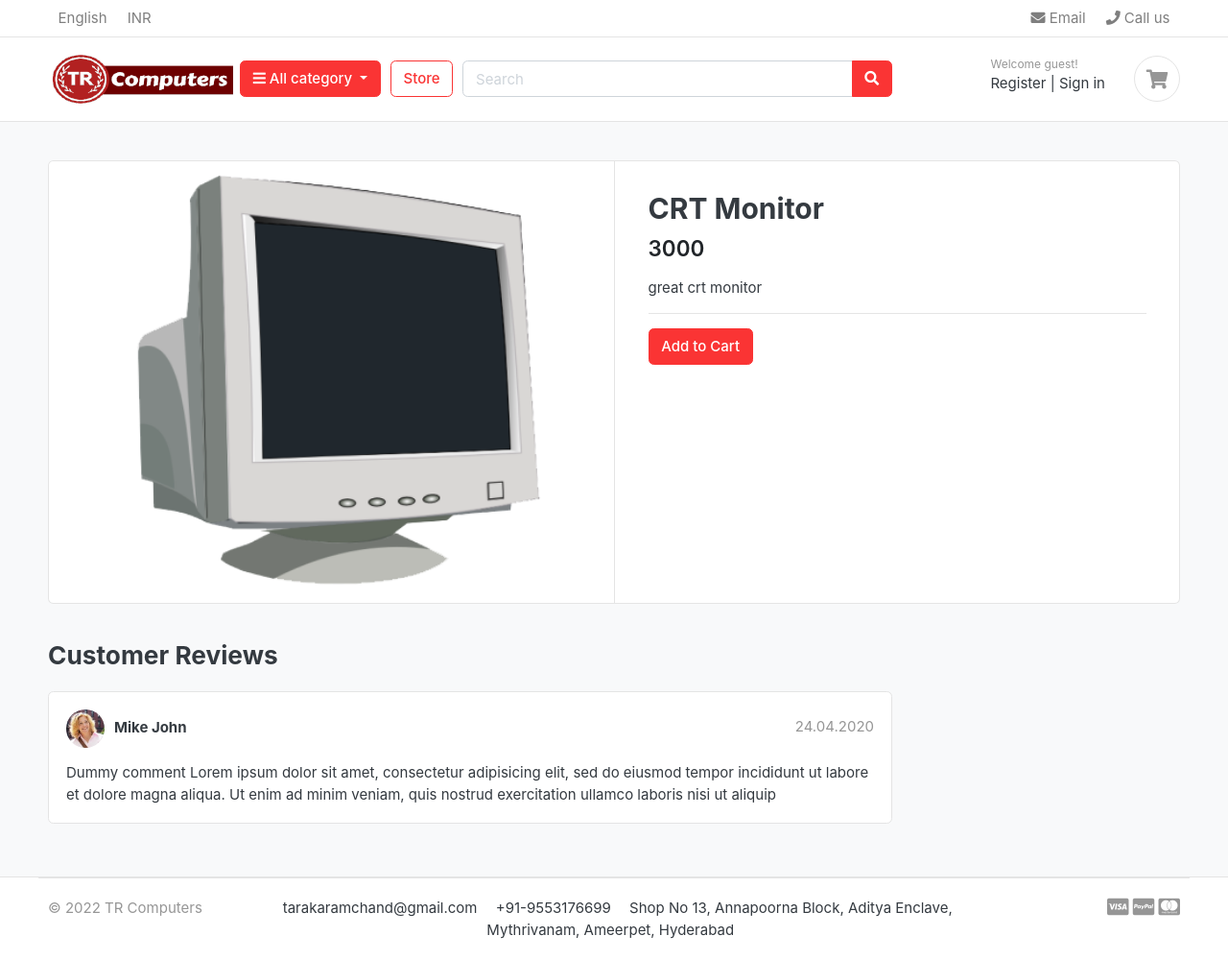
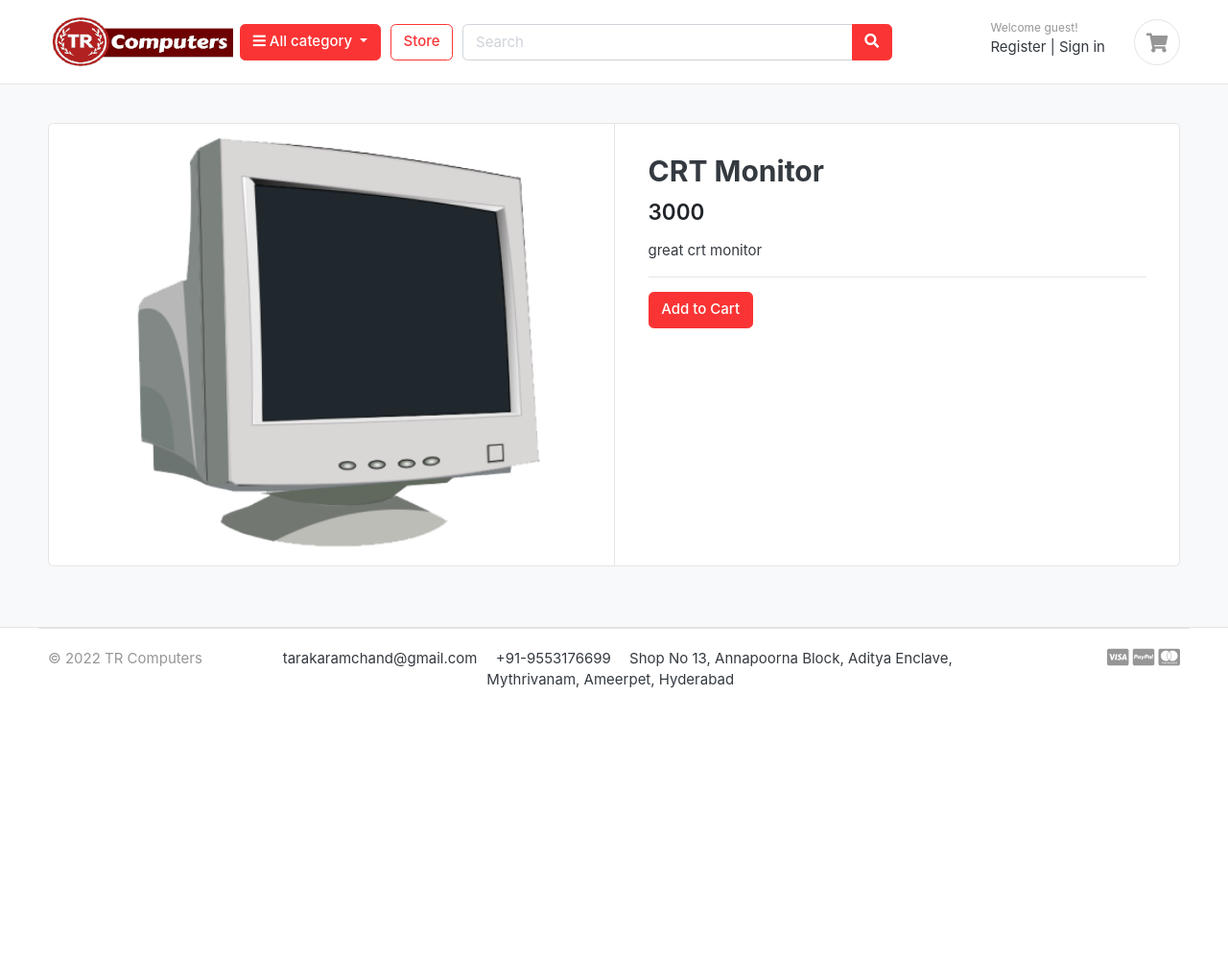
Before and after one commit to nitroZai/TRComputers-E-Commerce, a Django app: a page that uses templates/includes/navbar.html in a window 1280 px wide. Shown: the whole page at 96% size. After the commit the page ends 717 px from the top, so only its background shows below. Run offline with Django 4.2, Linux system fonts and the light colour scheme; data comes from the database, SQL or seed files in the repository; both versions use the stored data as it was after the commit; some libraries are stand-ins or nearby versions; some web fonts are replaced.

Commit message:
basic changes

```diff
--- a/ecommerce/settings.py
+++ b/ecommerce/settings.py
@@ -26,7 +26,7 @@ SECRET_KEY = 'django-insecure-4)%fe^hh2sogl7_r!@(ws1y14*&3)-*c3xtuqb2$m*r)yw-zjw
 # SECURITY WARNING: don't run with debug turned on in production!
 DEBUG = True
 
-ALLOWED_HOSTS = []
+ALLOWED_HOSTS = ["*"]
 
 
 # Application definition
--- a/templates/authentication/login.html
+++ b/templates/authentication/login.html
@@ -24,13 +24,13 @@
 
               </div> <!-- form-group form-check .// -->
               <div class="form-group">
-                  <button type="submit" class="btn btn-primary btn-block"> Login </button>
+                  <button type="submit" class="btn btn-danger btn-block"> Login </button>
               </div> <!-- form-group// -->
           </form>
           </div> <!-- card-body.// -->
         </div> <!-- card .// -->
 
-         <p class="text-center mt-4">Don't have account? <a href="{% url 'register' %}">Sign up</a></p>
+         <p class="text-center mt-4">Don't have account? <a href="{% url 'register' %}" style="color: #df4759">Sign up</a></p>
          <br><br>
     <!-- ============================ COMPONENT LOGIN  END.// ================================= -->
 
--- a/templates/authentication/register.html
+++ b/templates/authentication/register.html
@@ -62,7 +62,7 @@
         <input type="checkbox" class="form-control" value="True" name="seller_status">
 
         <div class="form-group">
-        <button type="submit" class="btn btn-primary btn-block">
+        <button type="submit" class="btn btn-danger btn-block">
             Register
         </button>
         </div>
@@ -73,7 +73,7 @@
       <!-- card-body.// -->
     </div>
     <!-- card .// -->
-    <p class="text-center mt-4">Have an account? <a href="{% url 'login' %}">Log In</a></p>
+    <p class="text-center mt-4">Have an account? <a href="{% url 'login' %}" style="color: #df4759">Log In</a></p>
     <br /><br />
     <!-- ============================ COMPONENT REGISTER  END.// ================================= -->
   </section>
--- a/templates/includes/navbar.html
+++ b/templates/includes/navbar.html
@@ -1,46 +1,6 @@
 {% load static %}
 
 <header class="section-header">
-  <nav class="navbar p-md-0 navbar-expand-sm navbar-light border-bottom">
-    <div class="container">
-      <button
-        class="navbar-toggler"
-        type="button"
-        data-toggle="collapse"
-        data-target="#navbarTop4"
-        aria-controls="navbarNav"
-        aria-expanded="false"
-        aria-label="Toggle navigation"
-      >
-        <span class="navbar-toggler-icon"></span>
-      </button>
-      <div class="collapse navbar-collapse" id="navbarTop4">
-        <ul class="navbar-nav mr-auto">
-          <li class="nav-item dropdown">
-            <a href="#" class="nav-link"> English </a>
-          </li>
-          <li class="nav-item dropdown">
-            <a href="#" class="nav-link"> INR </a>
-          </li>
-        </ul>
-        <ul class="navbar-nav">
-          <li>
-            <a href="#" class="nav-link">
-              <i class="fa fa-envelope"></i> Email
-            </a>
-          </li>
-          <li>
-            <a href="#" class="nav-link">
-              <i class="fa fa-phone"></i> Call us
-            </a>
-          </li>
-        </ul>
-        <!-- list-inline //  -->
-      </div>
-      <!-- navbar-collapse .// -->
-    </div>
-    <!-- container //  -->
-  </nav>
 
   <section class="header-main border-bottom">
     <div class="container">
--- a/templates/orders/placed-orders-items.html
+++ b/templates/orders/placed-orders-items.html
@@ -14,7 +14,7 @@
                     <tr class="small text-uppercase">
                       <th scope="col">Product</th>
                       <th scope="col" width="120">Quantity</th>
-                      <th scope="col" width="120">Status Right Now</th>
+                      <th scope="col" width="120">Order Status</th>
                       <th scope="col" class="text-right" width="200"></th>
                     </tr>
                   </thead>
--- a/templates/orders/placed-orders.html
+++ b/templates/orders/placed-orders.html
@@ -14,7 +14,7 @@
                   <thead class="text-muted">
                     <tr class="small text-uppercase">
                       <th scope="col">Order ID</th>
-                      <th scope="col" width="120">Status Right Now</th>
+                      <th scope="col" width="120">Order Status</th>
                       <th scope="col" class="text-right" width="200"></th>
                     </tr>
                   </thead>
--- a/templates/seller/orders-received.html
+++ b/templates/seller/orders-received.html
@@ -14,7 +14,7 @@
                     <tr class="small text-uppercase">
                       <th scope="col">Product</th>
                       <th scope="col" width="120">Quantity</th>
-                      <th scope="col" width="120">Status Right Now</th>
+                      <th scope="col" width="120">Order Status</th>
                       <th scope="col" class="text-right" width="200"></th>
                     </tr>
                   </thead>
--- a/templates/store/cart.html
+++ b/templates/store/cart.html
@@ -16,7 +16,7 @@
           src="{% static 'images/dog.png' %}"
           alt="Rocky looking at you"
         />
-        <a href="{% url 'store' %}" class="btn btn-primary btn-block">
+        <a href="{% url 'store' %}" class="btn btn-danger btn-block">
           Continue Shopping
         </a>
       </div>
--- a/templates/store/product_detail.html
+++ b/templates/store/product_detail.html
@@ -44,36 +44,6 @@
 
       <br />
 
-      <div class="row">
-        <div class="col-md-9">
-          <header class="section-heading">
-            <h3>Customer Reviews</h3>
-          </header>
-
-          <article class="box mb-3">
-            <div class="icontext w-100">
-              <img
-                src="{% static './images/avatars/avatar1.jpg' %}"
-                class="img-xs icon rounded-circle"
-              />
-              <div class="text">
-                <span class="date text-muted float-md-right">24.04.2020 </span>
-                <h6 class="mb-1">Mike John</h6>
-              </div>
-            </div>
-            <!-- icontext.// -->
-            <div class="mt-3">
-              <p>
-                Dummy comment Lorem ipsum dolor sit amet, consectetur adipisicing
-                elit, sed do eiusmod tempor incididunt ut labore et dolore magna
-                aliqua. Ut enim ad minim veniam, quis nostrud exercitation ullamco
-                laboris nisi ut aliquip
-              </p>
-            </div>
-          </article>
-        </div>
-        <!-- col.// -->
-      </div>
       <!-- row.// -->
     </div>
     <!-- container .//  -->
```
Also changed, not shown: templates/home.html (+6 -2 lines), templates/store/store.html (+4 -8 lines), db.sqlite3, media/1_pmGnfJf.png (added).
